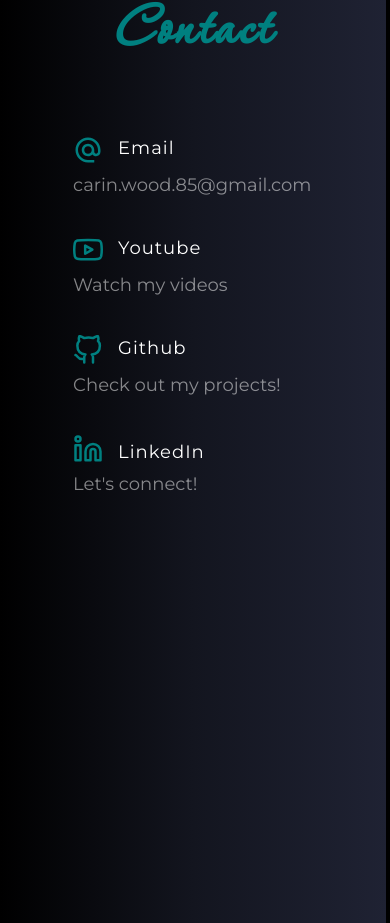
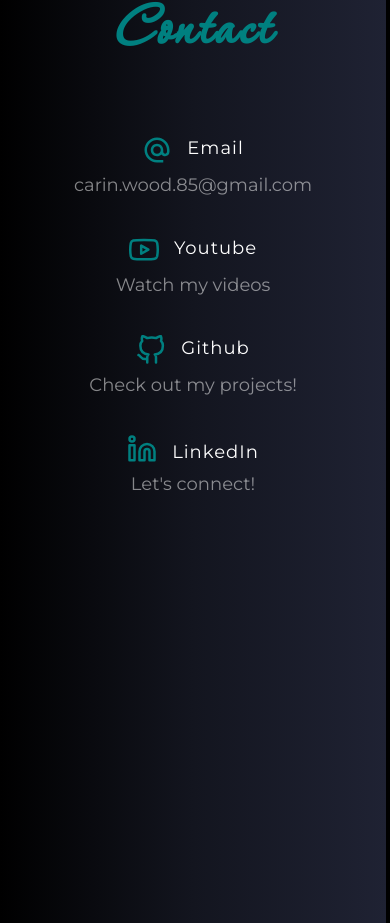
Before and after one commit to CarinWood/Portfolio, a React (Create React App) app: page / in a window 390 px wide. Shown: the part 3238-4161 px from the top of the page. Built offline with nearby package versions, Linux system fonts and the light colour scheme.

Commit message:
Update info.css

```diff
--- a/src/components/contactInfo/info.css
+++ b/src/components/contactInfo/info.css
@@ -206,10 +206,36 @@
 }
 
 @media (max-width: 500px) {
+    .contact-icons {
+        width: 99%;
+    }
+
+    .top-row, .bottom-row {
+        display: flex;
+        flex-direction: column;
+        align-items: center;
+        justify-content: center;
+    }
+
+    .email-div, .linkedin-div {
+        display: flex;
+        justify-content: center;
+        align-items: center;
+
+    }
+
+    .youtube-text, .linkedin-text, .github-text, .email-text {
+        width: 40%;
+        align-items: center;
+    }
 
 
     .youtube-div, .email-div {
-        margin-left: 60px;
+        margin-left: 0px;
+        display: flex;
+        align-items: center;
+        justify-content: center;
+        width: 100%;
     }
 
     ._headline::after {
```
